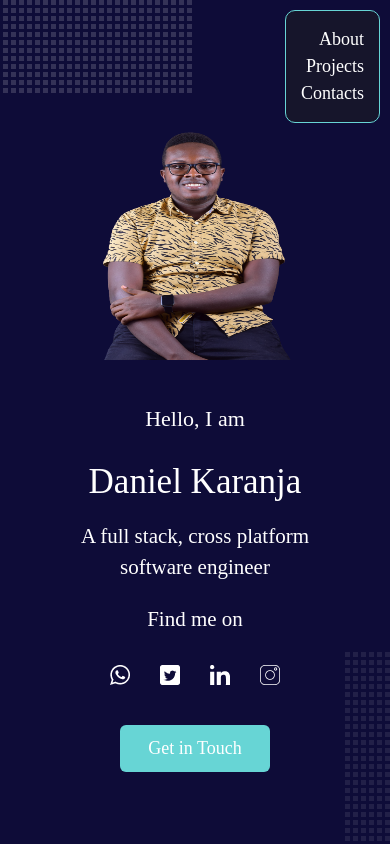
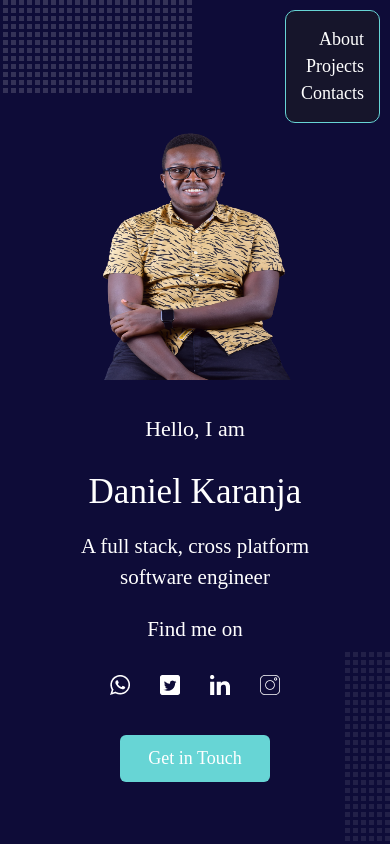
Before and after one commit to agiradaniel/portfolio, a Next.js app: page / in a window 390 px wide. Shown: the top 844 px of the page. Built offline with nearby package versions, Linux system fonts and the light colour scheme.

Commit message:
Image Optimizations

```diff
--- a/src/app/page.module.css
+++ b/src/app/page.module.css
@@ -339,7 +339,7 @@
       }
       .portfolioimage{
         width: 220px; /* 130 230*/
-        height: 240px;
+        height: 260px;
         margin: 20px 0;
       }
       /*.portfolioimage2{
```
